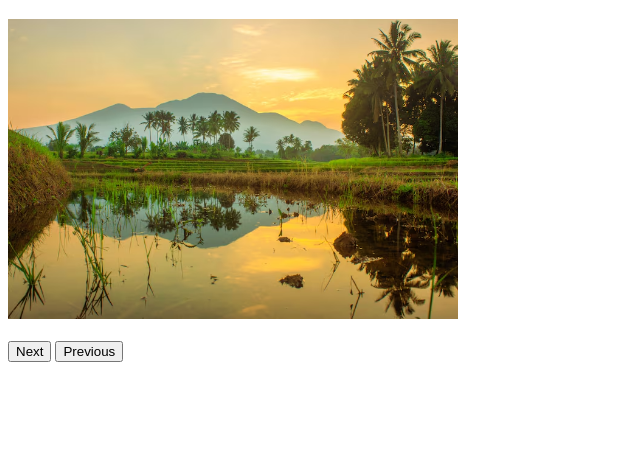
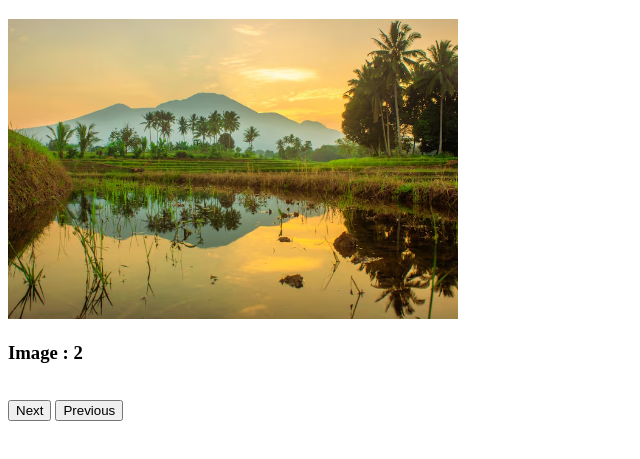
Before and after one commit to rhpiyas/web-programming-practice, a plain HTML site: page 01ImageSlider/index.html in a window 1280 px wide. Both pictures are taken after a click on the button "Next". Shown: the part 79-538 px from the top of the page, without its empty margins (0-640 px from the left). Drawn offline with Linux system fonts and the light colour scheme.

Commit message:
Add count tracker

```diff
--- a/01ImageSlider/index.html
+++ b/01ImageSlider/index.html
@@ -16,7 +16,12 @@
 
     <img src="image1.png" alt="img" height="300px">
 
-    <br> <br>
+    <br>
+
+    <h3>
+        Image : <span class="targetCount"> 1 </span>
+    </h3>
+    <br>
 
     <button>Next</button>
     <button>Previous</button>
--- a/01ImageSlider/index.js
+++ b/01ImageSlider/index.js
@@ -4,16 +4,21 @@ let bt2 = document.getElementsByTagName("button")[1]
 let target = document.getElementsByTagName("img")[0]
 
 let img = ["image1.png", "image2.png", "image3.png", "image4.png", "image5.png", "image6.png"]
-let count = 1
+let count = 0
+
+let targetCount = document.getElementsByClassName("targetCount")[0]
 
 function next()
 {
-    target.src = img[count++]
+    count++;
 
     if(count >= img.length)
     {
         count = 0;
     }
+
+    target.src = img[count]
+    targetCount.innerHTML = count+1;
 }
 
 function prev()
@@ -26,6 +31,8 @@ function prev()
     }
 
     target.src = img[count]
+    targetCount.innerHTML = count+1;
+
 }
 
 bt1.onclick = next
```
